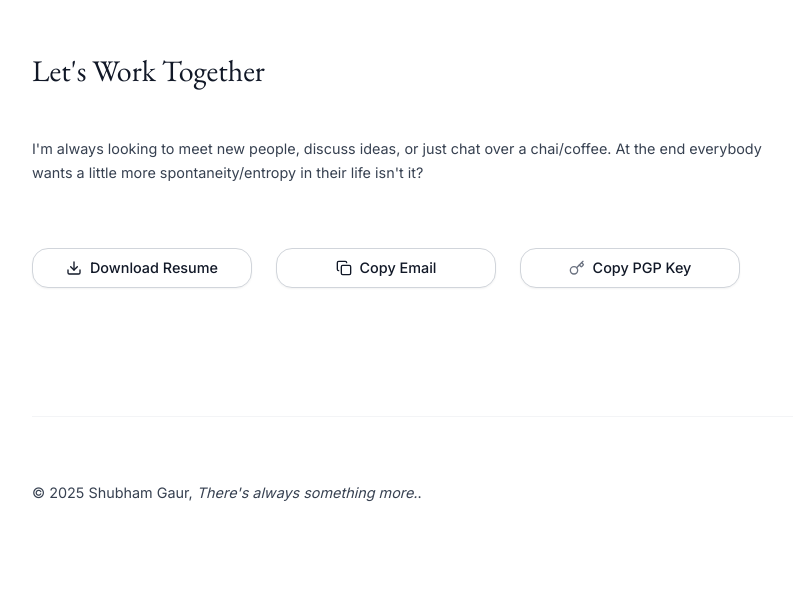
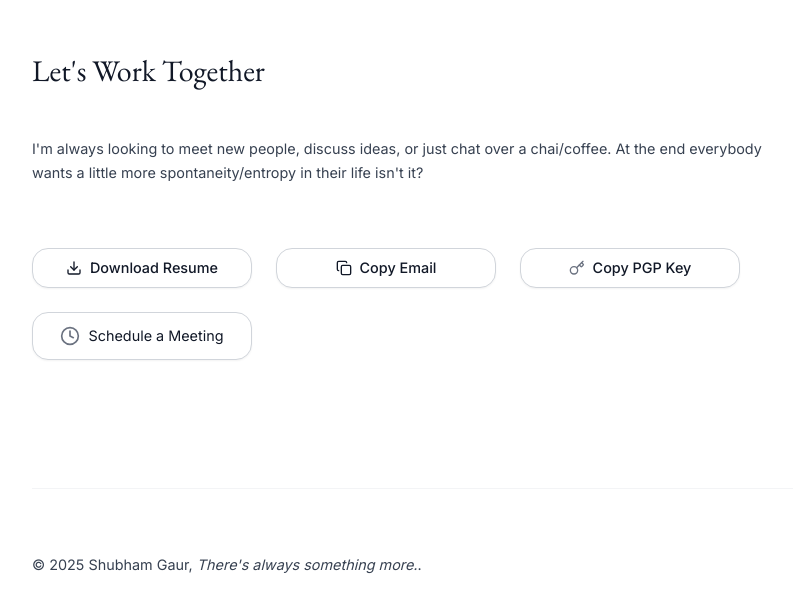
Before and after one commit to shubhamessier/gaurshubham.com, a Next.js app: page / in a window 1280 px wide. Shown: the part 5290-5903 px from the top of the page, without its empty margins (156-949 px from the left). Before the commit the page ends 5858 px from the top, so only its background shows below. Built offline with nearby package versions, Linux system fonts and the light colour scheme.

Commit message:
add scheduling

```diff
--- a/app/page.tsx
+++ b/app/page.tsx
@@ -850,6 +850,19 @@ C6zD8tk=
     </Button>
   </div>
 
+  {/* Schedule Meeting Widget */}
+  <div className="w-full sm:w-auto">
+      <a
+        href="https://zcal.co/shubhamgaur"
+        className="w-full sm:min-w-[220px] flex items-center justify-center gap-2 px-6 py-3 text-base font-body bg-white text-gray-900 border border-gray-300 hover:bg-gray-100 transition-colors rounded-2xl shadow-sm "
+        target="_blank"
+        rel="noopener noreferrer"
+      >
+        <Clock className="w-5 h-5 text-gray-500" />
+        Schedule a Meeting
+      </a>
+  </div>
+
 </div>
 
   </div>
```
